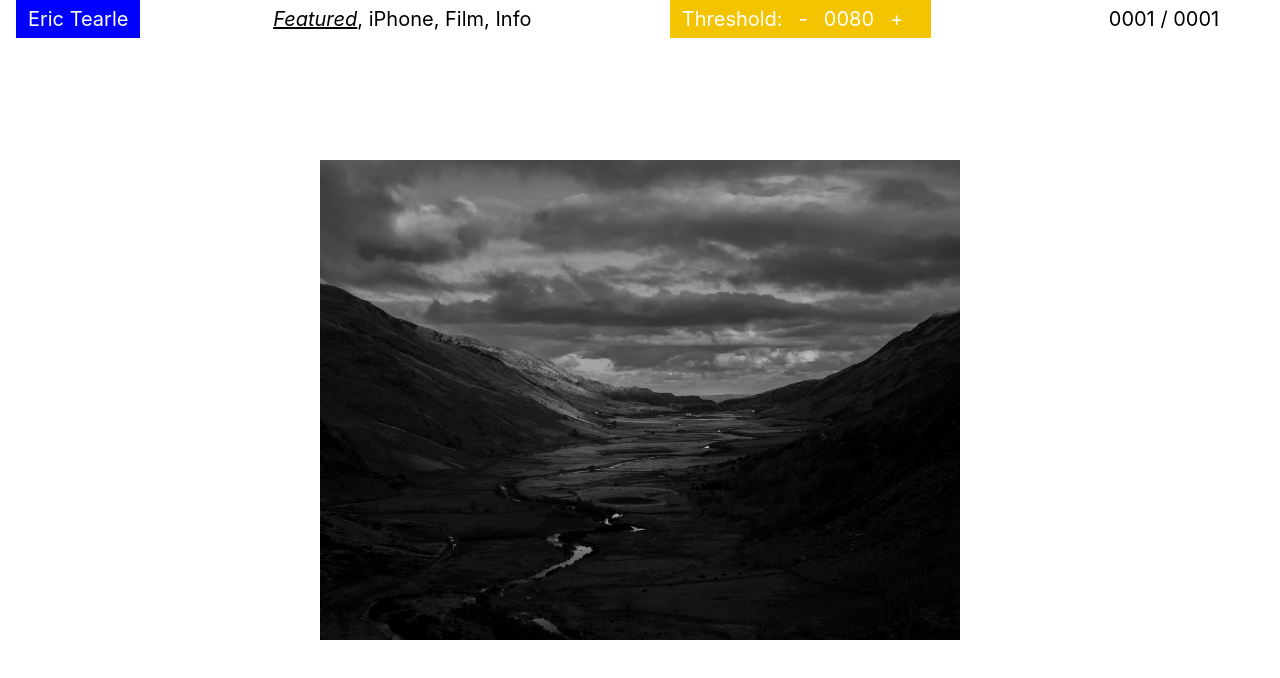
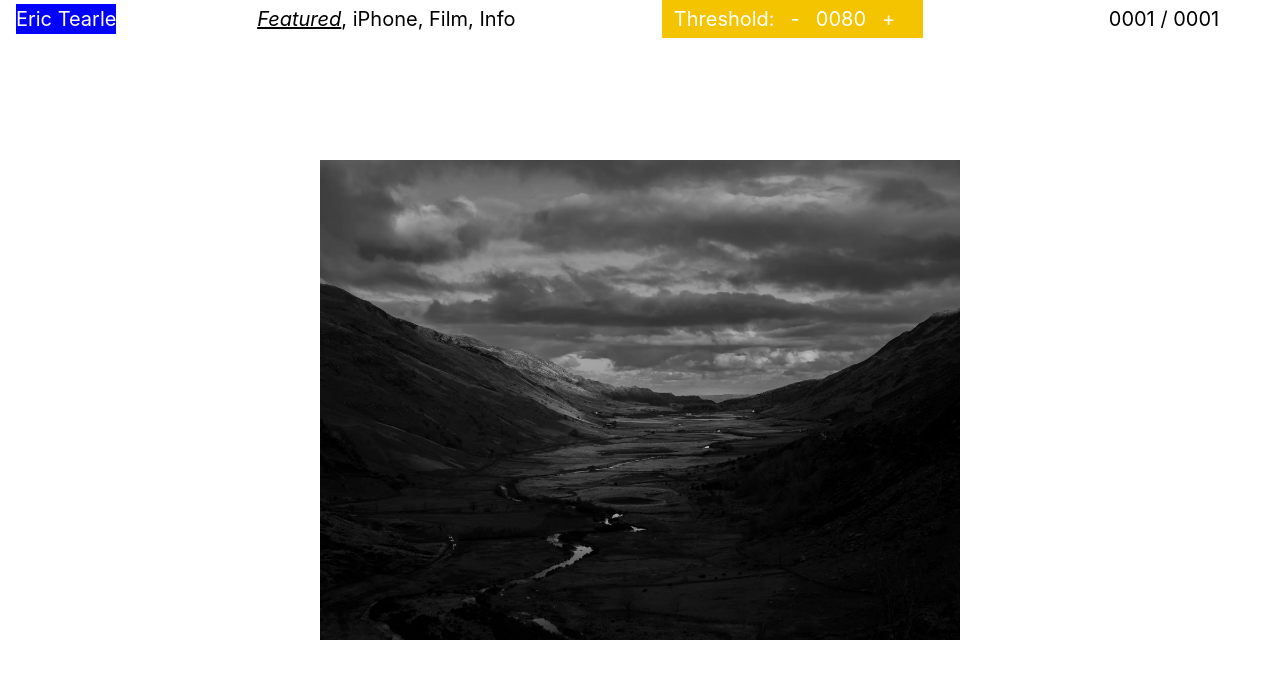
Before and after one commit to etearle86/erictearlewebsite, a React (Create React App) app: page / in a window 1280 px wide. Shown: the top 678 px of the page. Built offline with nearby package versions, Linux system fonts and the light colour scheme.

Commit message:
Update Footer.scss

```diff
--- a/src/components/Footer/Footer.scss
+++ b/src/components/Footer/Footer.scss
@@ -16,7 +16,7 @@
   .Footer_name {
   background-color: blue;
   color: #fff;
-  padding: 4px 12px;
+
 }
 
   .Footer_categoryWrapper {
```
